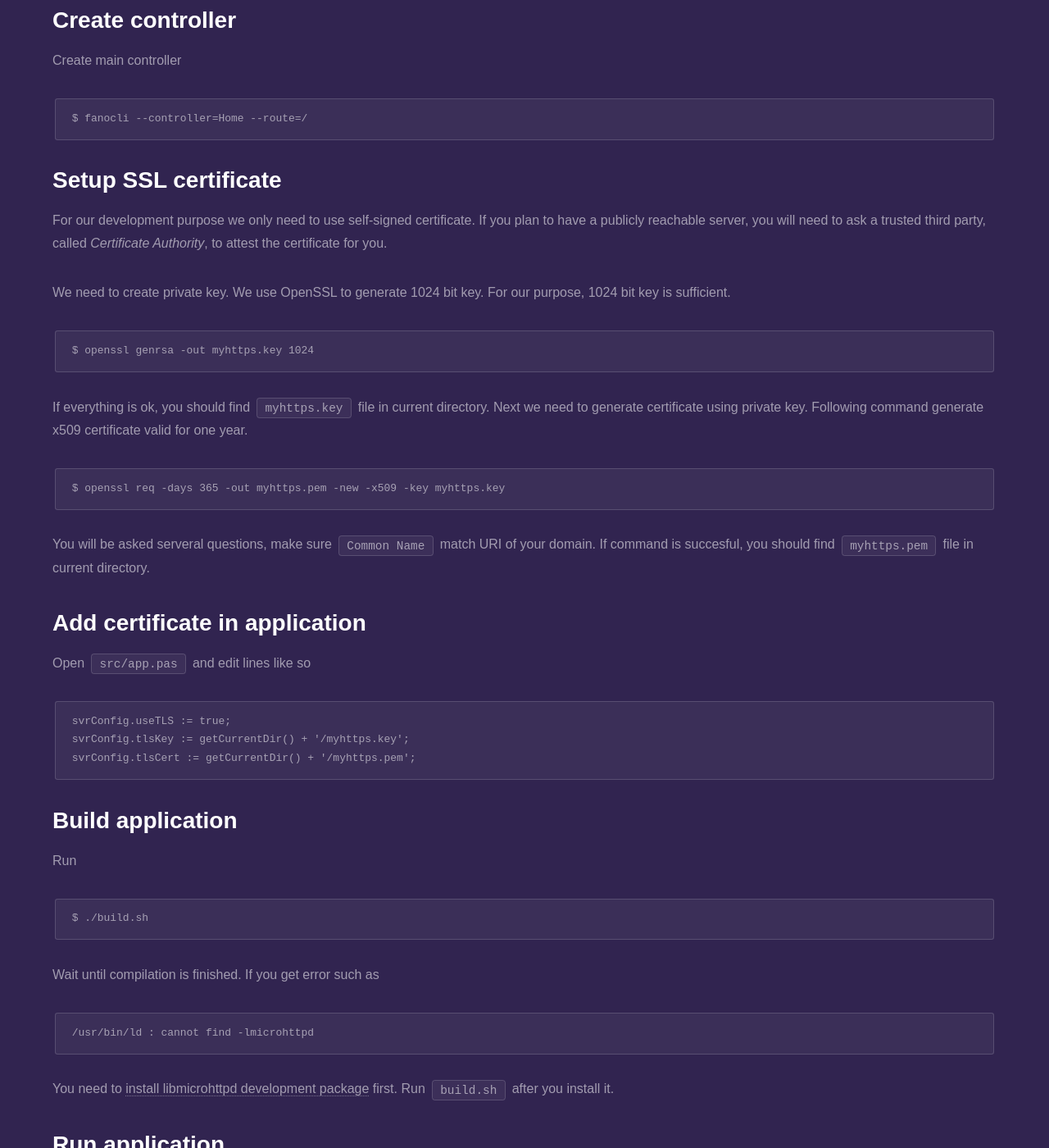
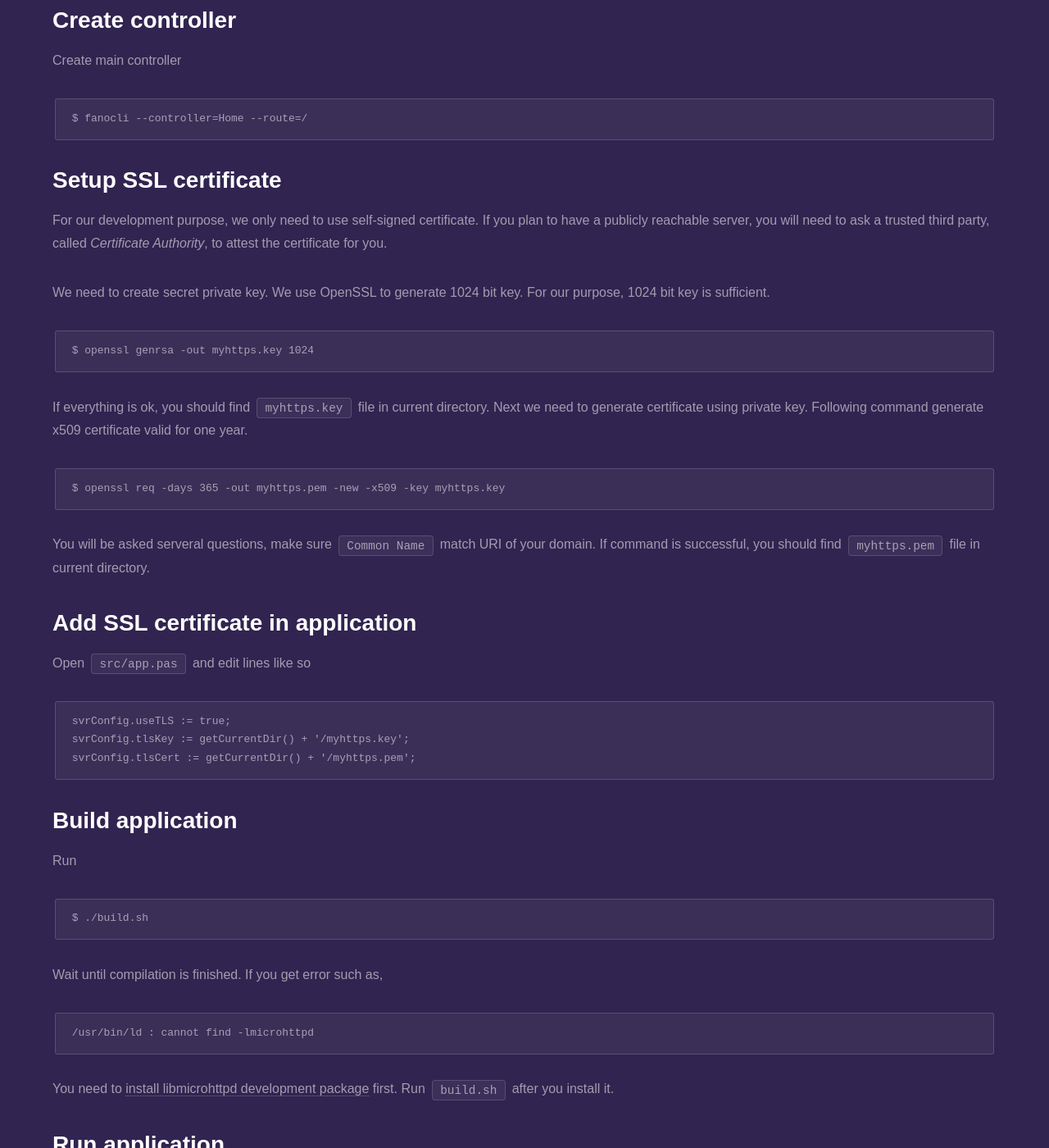
Before and after one commit to fanoframework/fanoframework.github.io, a Jekyll site: the page built from tutorials/creating-https-application/index.md, in a window 1280 px wide and 1400 px high, scrolled down 1145 px. Shown: the whole window at 82% size. Built offline with Jekyll 4.4.1, drawn with Linux system fonts in a browser that asks for light colours; our own code applies the rules of GitHub Pages for plain Markdown files; some of the changed text lies outside the part shown.

Commit message:
Improve sentence

````diff
--- a/tutorials/creating-https-application/index.md
+++ b/tutorials/creating-https-application/index.md
@@ -43,9 +43,9 @@ Create main controller
 $ fanocli --controller=Home --route=/
 ```
 ## Setup SSL certificate
-For our development  purpose we only need to use self-signed certificate. If you plan to have a publicly reachable server, you will need to ask a trusted third party, called *Certificate Authority*, to attest the certificate for you.
+For our development purpose, we only need to use self-signed certificate. If you plan to have a publicly reachable server, you will need to ask a trusted third party, called *Certificate Authority*, to attest the certificate for you.
 
-We need to create private key. We use OpenSSL to generate 1024 bit key. For our purpose, 1024 bit key is sufficient.
+We need to create secret private key. We use OpenSSL to generate 1024 bit key. For our purpose, 1024 bit key is sufficient.
 
 ```
 $ openssl genrsa -out myhttps.key 1024
@@ -57,9 +57,9 @@ If everything is ok, you should find `myhttps.key` file in current directory. Ne
 $ openssl req -days 365 -out myhttps.pem -new -x509 -key myhttps.key
 ```
 You will be asked serveral questions, make sure `Common Name` match URI of your domain.
-If command is succesful, you should find `myhttps.pem` file in current directory.
+If command is successful, you should find `myhttps.pem` file in current directory.
 
-## Add certificate in application
+## Add SSL certificate in application
 
 Open `src/app.pas` and edit lines like so
 
@@ -76,7 +76,7 @@ Run
 $ ./build.sh
 ```
 
-Wait until compilation is finished. If you get error such as
+Wait until compilation is finished. If you get error such as,
 
 ```
 /usr/bin/ld : cannot find -lmicrohttpd
````
Also changed, not shown: other parts of tutorials/creating-https-application/index.md (+1 -1 lines).
